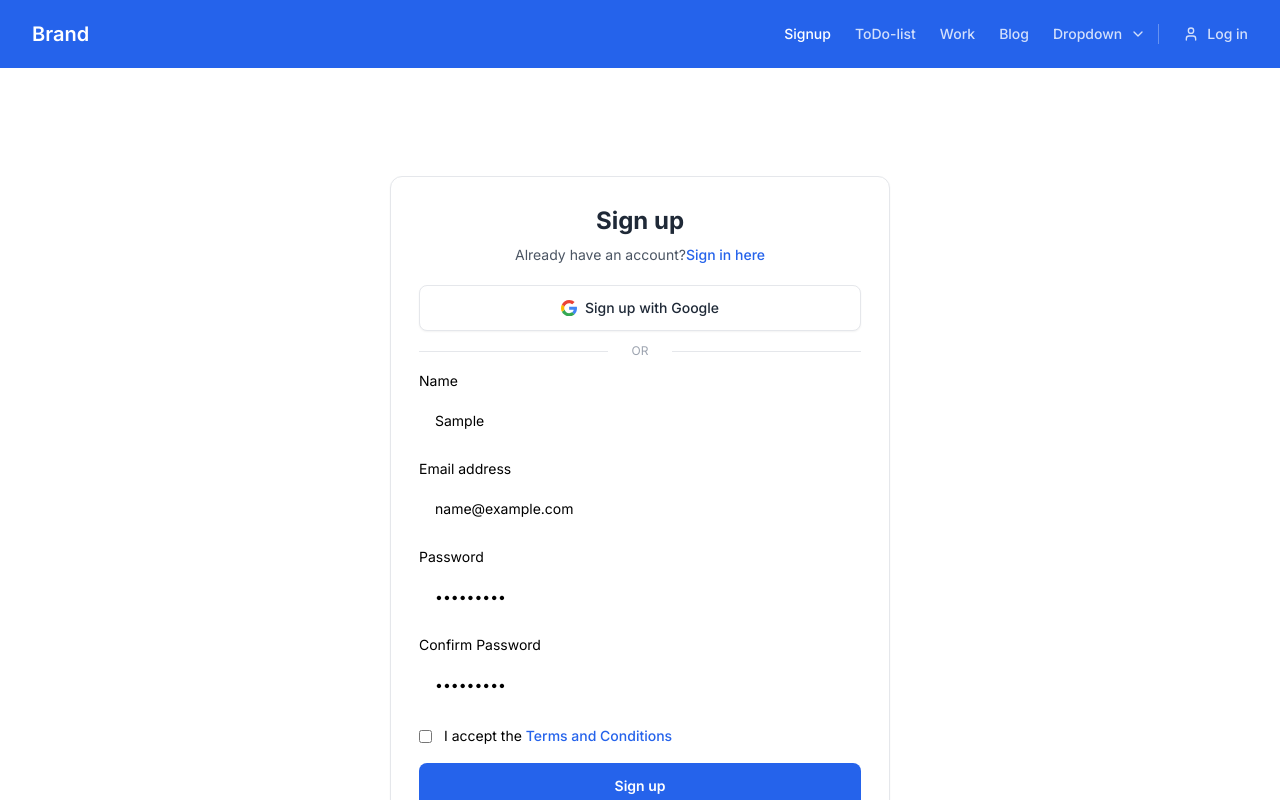
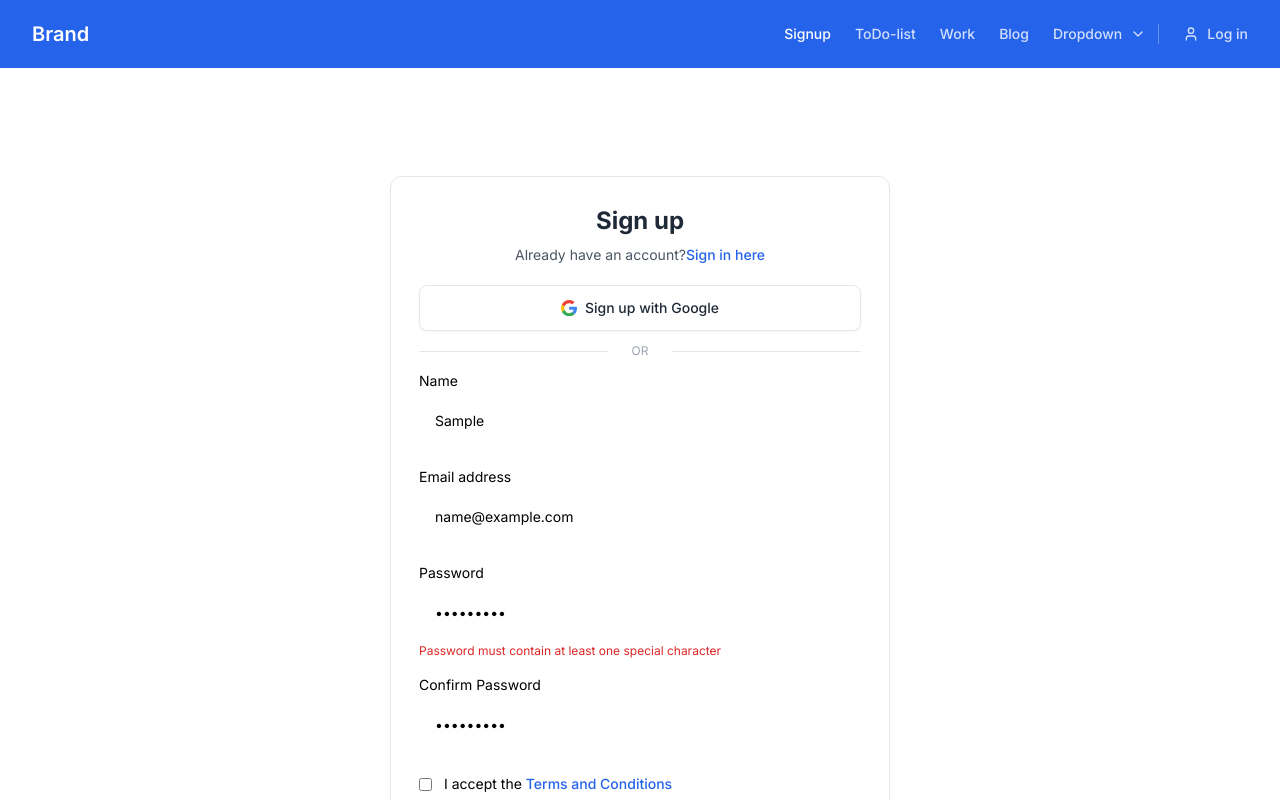
Before and after one commit to DeveshNirupam/Repeat-2, a Next.js app in the folder frontend/: page /signup in a window 1280 px wide. Both pictures are taken after typing "Sample", "name@example.com", "Sample123", "Sample123" into the empty fields and a click on the button "Sign up". Shown: the top 800 px of the page. Built offline with nearby package versions, Linux system fonts and the light colour scheme.

Commit message:
validation added through yup library

```diff
--- a/frontend/package.json
+++ b/frontend/package.json
@@ -14,7 +14,8 @@
     "preline": "^2.3.0",
     "react": "^18",
     "react-dom": "^18",
-    "react-hot-toast": "^2.4.1"
+    "react-hot-toast": "^2.4.1",
+    "yup": "^1.4.0"
   },
   "devDependencies": {
     "eslint": "^8",
--- a/frontend/src/app/signup/page.jsx
+++ b/frontend/src/app/signup/page.jsx
@@ -1,6 +1,25 @@
 'use client';
 import { useFormik } from 'formik'
 import React from 'react'
+import * as Yup from 'yup';
+
+
+
+const SignupSchema = Yup.object().shape({
+  name: Yup.string()
+    .min(3, 'Name is Too Short!')
+    .max(50, 'Name is Too Long!')
+    .required('Name is Required'),
+
+  email: Yup.string().email('Invalid email').required('Required'),
+  password: Yup.string().required('Password is required')
+    .matches(/[a-z]/, 'Password must contain at least one lowercase character')
+    .matches(/[A-Z]/, 'Password must contain at least one uppercase character')
+    .matches(/[0-9]/, 'Password must contain at least one digit')
+    .matches(/\W/, 'Password must contain at least one special character'),
+   confirmPassword: Yup.string().required('Confirm Password is required')
+                     .oneOf([Yup.ref('password'), null], 'Passwords must match')
+});
 
 const Signup = () => {
 
@@ -15,10 +34,18 @@ const Signup = () => {
       confirmPassword: ''
     },
 
-      onSubmit: (values) => {
+    onSubmit: (values, { resetForm }) => {                         //for delaying the form submission
+
+
+      setTimeout(() => {
         console.log(values);
+        resetForm();
 
-      }
+      }, 3000);
+
+    },
+
+    validationSchema: SignupSchema
 
   });
 
@@ -80,7 +107,7 @@ const Signup = () => {
               Or
             </div>
             {/* Form */}
-      <form onSubmit ={signupForm.handleSubmit}>
+            <form onSubmit={signupForm.handleSubmit}>
               <div className="grid gap-y-4">
                 {/* Form Group */}
                 <div>
@@ -117,10 +144,13 @@ const Signup = () => {
                         <path d="M16 8A8 8 0 1 1 0 8a8 8 0 0 1 16 0zM8 4a.905.905 0 0 0-.9.995l.35 3.507a.552.552 0 0 0 1.1 0l.35-3.507A.905.905 0 0 0 8 4zm.002 6a1 1 0 1 0 0 2 1 1 0 0 0 0-2z" />
                       </svg>
                     </div>
-            </div>
-            <p className="hidden text-xs text-red-600 mt-2" id="email-error">
-              Please include a valid email address so we can get back to you
+                  </div>{
+                    signupForm.touched.name && (
+                      <p className=" text-xs text-red-600 mt-2" id="email-error">
+                        {signupForm.errors.name}
                       </p>
+                    )}
+
                 </div>
                 <div>
                   <label
@@ -157,9 +187,13 @@ const Signup = () => {
                       </svg>
                     </div>
                   </div>
-            <p className="hidden text-xs text-red-600 mt-2" id="email-error">
-              Please include a valid email address so we can get back to you
+                  {
+                    signupForm.touched.email && (
+                      <p className=" text-xs text-red-600 mt-2" id="email-error">
+                        {signupForm.errors.email}
                       </p>
+                    )}
+
                 </div>
                 {/* End Form Group */}
                 {/* Form Group */}
@@ -196,9 +230,12 @@ const Signup = () => {
                       </svg>
                     </div>
                   </div>
-            <p className="hidden text-xs text-red-600 mt-2" id="password-error">
-              8+ characters required
+                  {
+                    signupForm.touched.password && (
+                      <p className=" text-xs text-red-600 mt-2" id="email-error">
+                        {signupForm.errors.password}
                       </p>
+                    )}
                 </div>
                 {/* End Form Group */}
                 {/* Form Group */}
@@ -232,12 +269,12 @@ const Signup = () => {
                       </svg>
                     </div>
                   </div>
-            <p
-              className="hidden text-xs text-red-600 mt-2"
-              id="confirm-password-error"
-            >
-              Password does not match the password
+                  {
+                    signupForm.touched.confirmPassword && (
+                      <p className=" text-xs text-red-600 mt-2" id="email-error">
+                        {signupForm.errors.confirmPassword}
                       </p>
+                    )}
                 </div>
                 {/* End Form Group */}
                 {/* Checkbox */}
@@ -265,6 +302,7 @@ const Signup = () => {
                 {/* End Checkbox */}
                 <button
                   type="submit"
+                  disabled={signupForm.isSubmitting}
                   className="w-full py-3 px-4 inline-flex justify-center items-center gap-x-2 text-sm font-semibold rounded-lg border border-transparent bg-blue-600 text-white hover:bg-blue-700 disabled:opacity-50 disabled:pointer-events-none"
                 >
                   Sign up
```
Also changed, not shown: 1 other file (tests, documents, lock files or other folders). Lines whose indentation alone changed are shown as unchanged.
